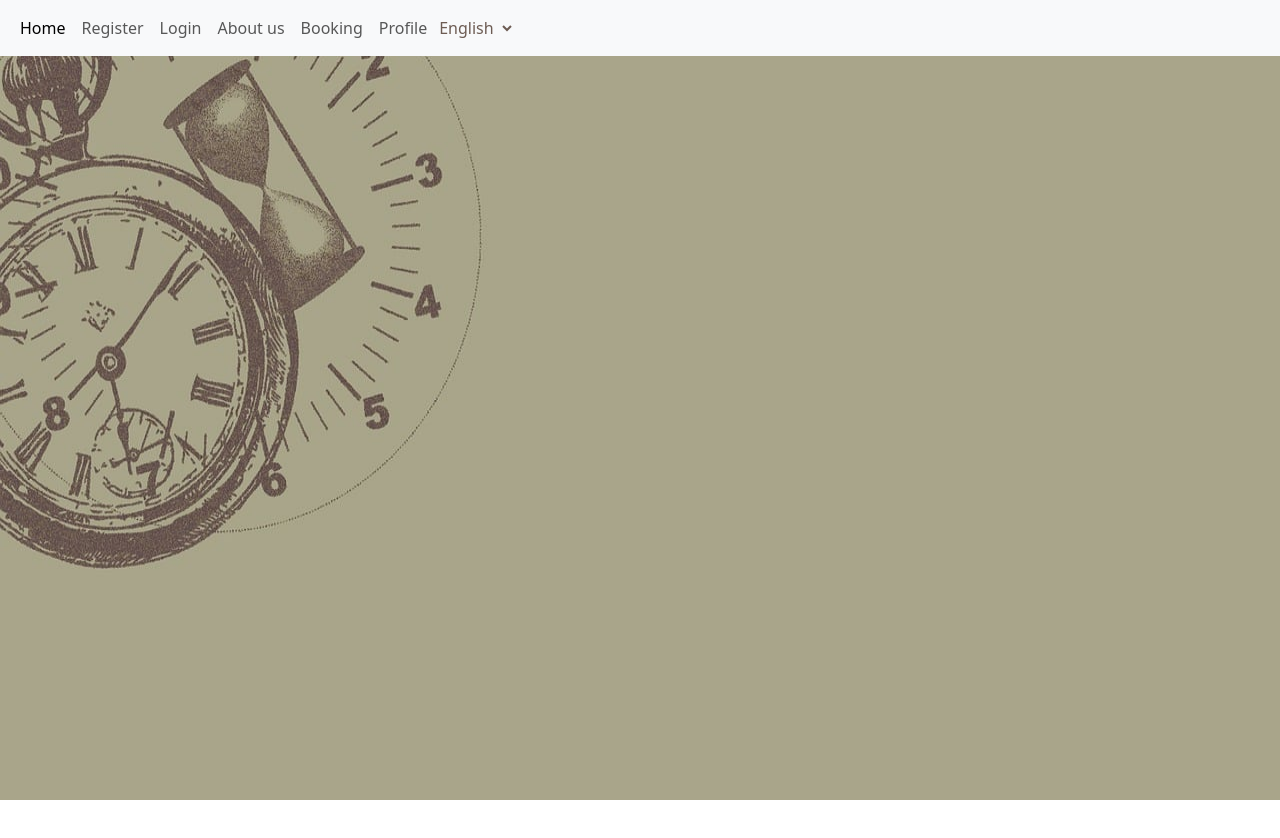
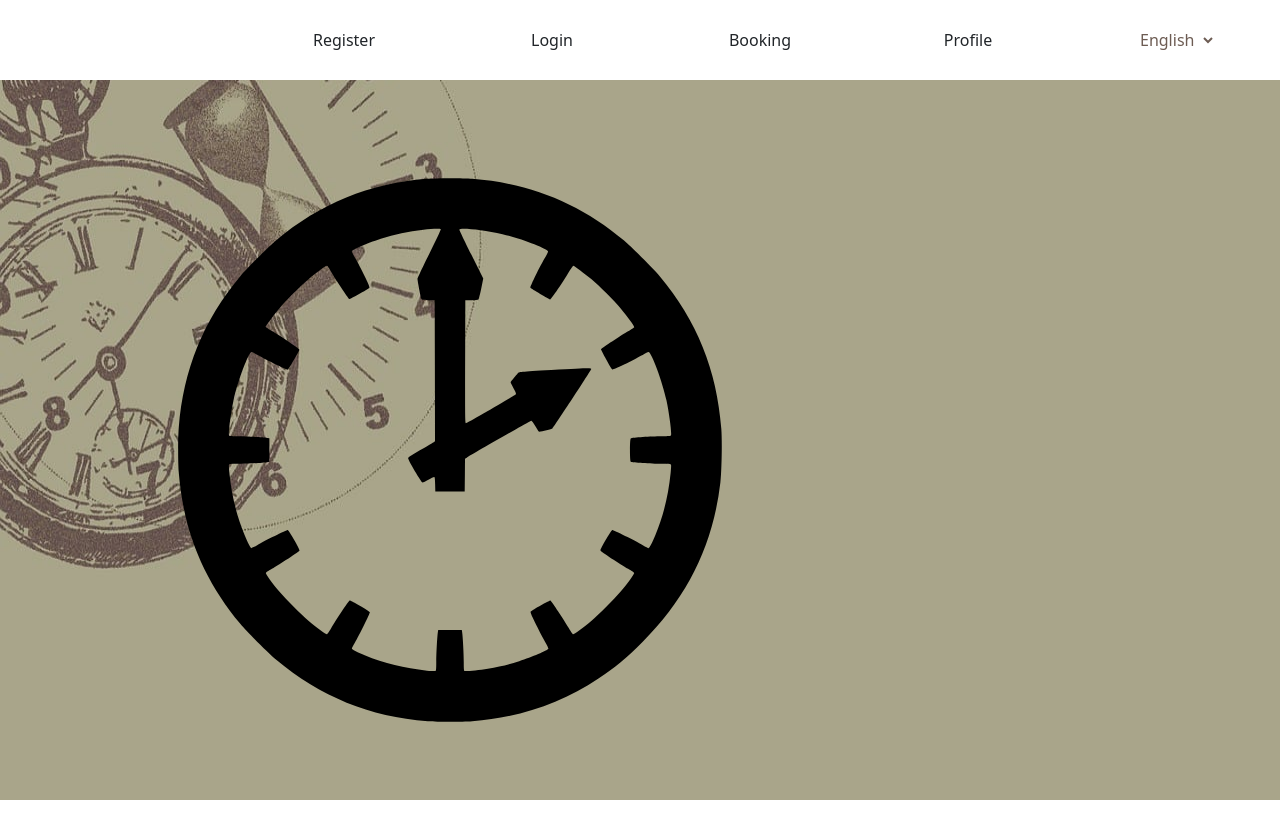
Before and after one commit to msalvatore82/api-front, a React (Vite) app: page / in a window 1280 px wide. Shown: the top 838 px of the page. Before the commit the page ends 800 px from the top, so only its background shows below. Built offline with nearby package versions, Linux system fonts and the light colour scheme.

Commit message:
replace bootstrap classes by own classes

```diff
--- /dev/null
+++ b/src/components/Navbar/NavBar.css
@@ -0,0 +1,29 @@
+.navBar {
+  height: 10vh;
+  background-color: var(--white);
+}
+
+.navBar ul {
+  height: 100%;
+  margin: 0;
+  display: flex;
+  align-items: center;
+  justify-content: space-between;
+}
+
+.navBar li {
+  height: 100%;
+  list-style: none;
+  text-align: center;
+}
+
+.navBar li a {
+  height: 100%;
+  display: flex;
+  justify-content: center;
+  align-items: center;
+}
+
+.navBar .logoContainer {
+  height: 100%;
+}
--- a/src/components/Navbar/Navbar.jsx
+++ b/src/components/Navbar/Navbar.jsx
@@ -4,62 +4,53 @@ import { useTranslation } from 'react-i18next';
 
 import Select from '../../components/Select/Select.jsx';
 import Container from '../../components/Container/Container.js';
+import Logo from '../../components/Logo/Logo.jsx';
+import './NavBar.css';
 
 function Navbar() {
   const { t } = useTranslation();
 
   return (
-    <div>
-      <nav className="navbar navbar-expand-lg bg-light" data-bs-theme="light">
-        <div className="container-fluid">
-          <button
-            className="navbar-toggler"
-            type="button"
-            data-bs-toggle="collapse"
-            data-bs-target="#navbarColor03"
-            aria-controls="navbarColor03"
-            aria-expanded="false"
-            aria-label="Toggle navigation"
-          >
-            <span className="navbar-toggler-icon"></span>
-          </button>
-          <div className="collapse navbar-collapse" id="navbarColor03">
-            <ul className="navbar-nav me-auto">
-              <li className="nav-item">
-                <a className="nav-link active" href="#">
+    <nav className='navBar'>
+      <ul className='row'>
+        <li className='col-12 col-md-2'>
+          {/* <Link className="nav-link" to="/">
             { t('navBar.home') }
-                  <span className="visually-hidden">(current)</span>
-                </a>
+          </Link> */}
+          <Link className='nav-link' to={ '/' }>
+            <div className='logoContainer'>
+              <Logo/>
+            </div>
+          </Link>
         </li>
-              {/* agregar o quitar con ternarios */}
-              <li className="nav-item">
+        <li className='col-12 col-md-2'>
           <Link className="nav-link" to="/register">
             { t('navBar.register') }
           </Link>
         </li>
-              <li className="nav-item">
+        <li className='col-12 col-md-2'>
           <Link className="nav-link" to="/login">
             { t('navBar.login') }
           </Link>
         </li>
-              <li className="nav-item">
-                <Link className="nav-link" to="/about">
-                  { t('navBar.about') }
-                </Link>
-              </li>
-              <li className="nav-item">
+        <li className='col-12 col-md-2'>
           <Link className="nav-link" to="/booking">
             { t('navBar.booking') }
           </Link>
         </li>
-              <li className="nav-item">
+        <li className='col-12 col-md-2'>
           <Link className="nav-link" to="/profile">
             { t('navBar.profile') }
           </Link>
         </li>
-              <li>
+        <li className='col-12 col-md-2'>
           <Container>
             <Select
+              colors={ {
+                primary: 'var(--primaryColor)',
+                secondary: 'var(--secondaryColor)',
+                background: 'transparent'
+              } }
               selectedKey={ i18n.language }
               data={
                 Object.keys(i18n.options.resources)
@@ -72,10 +63,7 @@ function Navbar() {
           </Container>
         </li>
       </ul>
-          </div>
-        </div>
     </nav>
-    </div>
   );
 }
 
```
Lines whose indentation alone changed are shown as unchanged.
